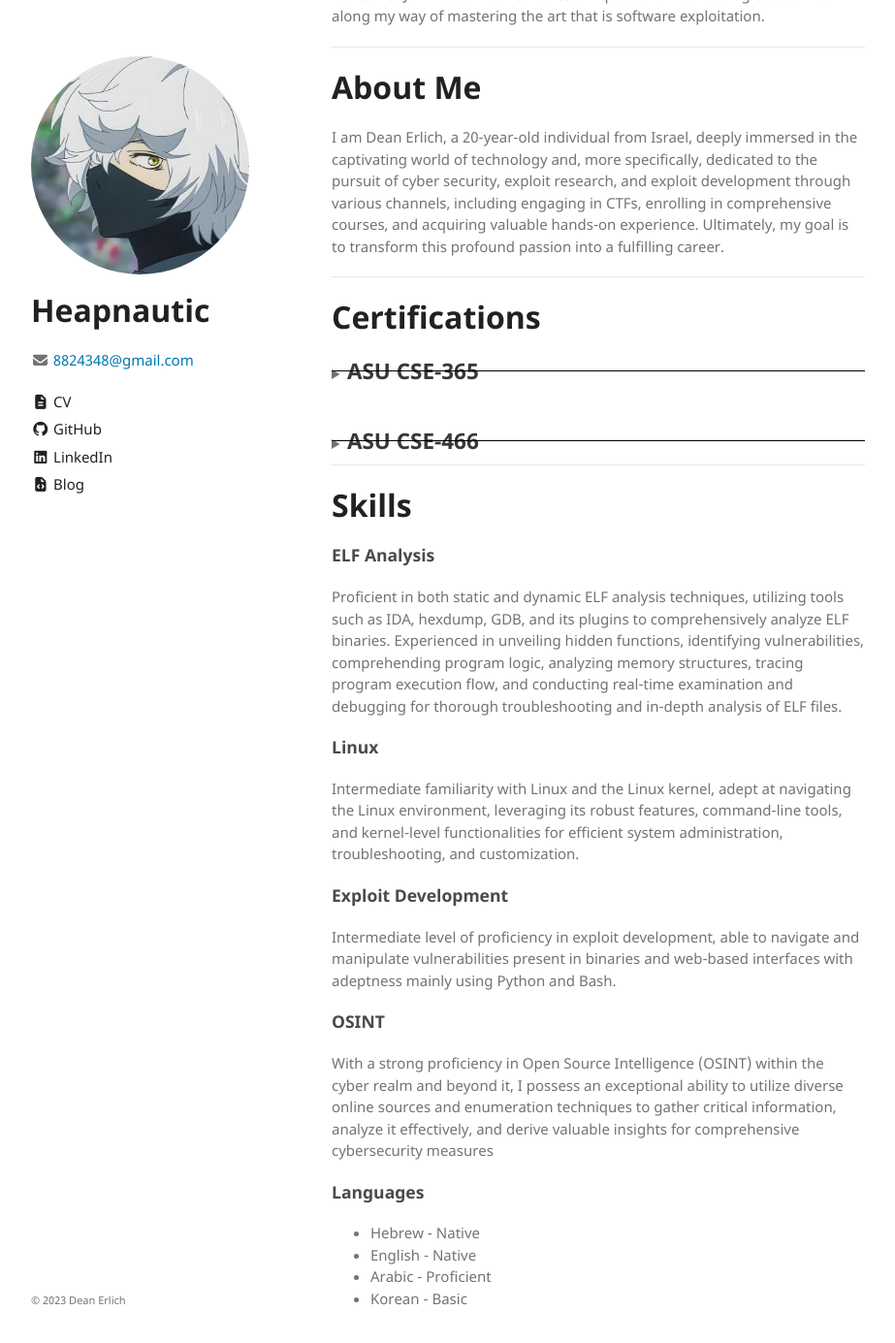
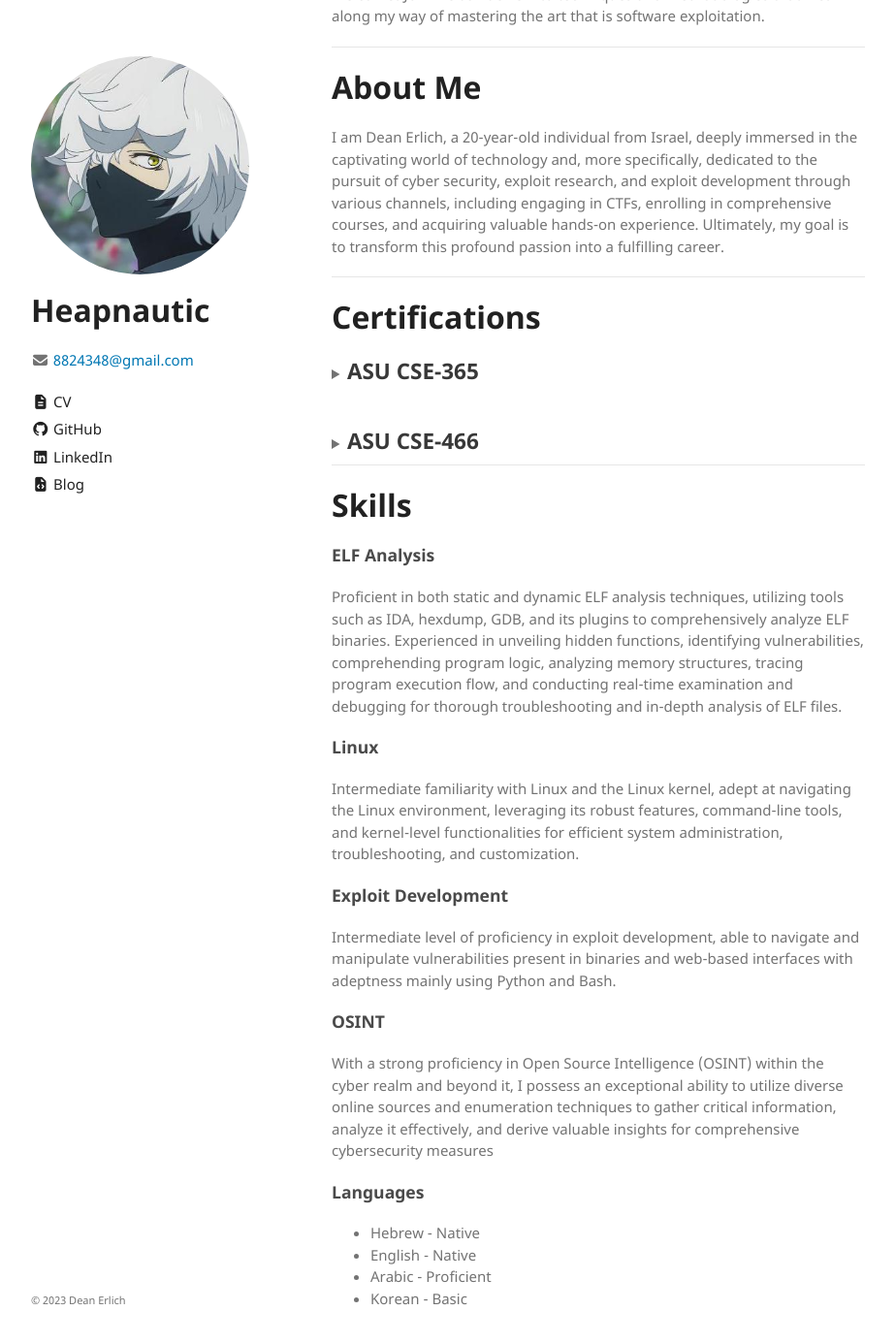
Before and after one commit to ninpwn/ninpwn.github.io, a Jekyll site: the page built from index.md, in a window 1280 px wide and 1400 px high, scrolled down 137 px. Shown: the top 1385 px of the window at 97% size, without its empty margins (178-1101 px from the left). Built offline with Jekyll 4.4.1, drawn with Linux system fonts in a browser that asks for light colours; our own code applies the rules of GitHub Pages for plain Markdown files; part of the change alters nothing that is shown.

Commit message:
Update index.md

```diff
--- a/index.md
+++ b/index.md
@@ -16,66 +16,22 @@ I am Dean Erlich, a 20-year-old individual from Israel, deeply immersed in the c
 
 # Certifications
 
-<style>
-  details {
-    cursor: pointer;
-    overflow: hidden;
-  }
-
-  details summary {
-    position: relative;
-  }
-
-  details summary::after {
-    content: '';
-    position: absolute;
-    top: 50%;
-    left: 0;
-    width: 100%;
-    height: 1px;
-    background-color: #000;
-    transform-origin: center;
-    transition: transform 0.2s ease-in-out;
-  }
-
-  details[open] summary::after {
-    transform: rotate(90deg);
-  }
-
-  details div {
-    max-height: 0;
-    opacity: 0;
-    transition: max-height 0.3s ease-out, opacity 0.3s ease-out;
-    overflow: hidden;
-  }
-
-  details[open] div {
-    max-height: 1000px; /* Adjust this value based on your content */
-    opacity: 1;
-    transition: max-height 0.3s ease-in, opacity 0.3s ease-in;
-  }
-</style>
-
-<details onclick="toggleDetails(this)">
-  <summary><h2 style="margin: 0; display: inline;">ASU CSE-365</h2></summary>
-  <div>
-    <br>
-    <h3>Information Assurance</h3>
-    <p>━━━</p>
-    The course offered an enlightening journey encompassing diverse subjects such as web server construction in x86-64 ASM, reverse engineering, MITM attacks, cryptography, web vulnerabilities, and binary exploitation. ASU's CSE-365 helped me foster a comprehensive understanding of safeguarding digital landscapes.
-  </div>
+<details>
+<summary><h2 style="margin: 0; display: inline;">ASU CSE-365</h2></summary>
+<br>
+<h3>Information Assurance</h3>
+<p>━━━</p>
+The course offered an enlightening journey encompassing diverse subjects such as web server construction in x86-64 ASM, reverse engineering, MITM attacks, cryptography, web vulnerabilities and binary exploitation. ASU's CSE-365 helped me foster a comprehensive understanding of safeguarding digital landscapes.
 </details>
 
 <br>
 
-<details onclick="toggleDetails(this)">
-  <summary><h2 style="margin: 0; display: inline;">ASU CSE-466</h2></summary>
-  <div>
-    <br>
-    <h3>Computer Systems Security</h3>
-    <p>━━━</p>
-    During the course, I have gained comprehensive expertise in the domains of reverse engineering binaries, proficiently crafting shellcodes, adeptly identifying memory errors, and acquiring substantial experience in the art of exploiting software and systems through the strategic utilization of memory primitives.
-  </div>
+<details>
+<summary><h2 style="margin: 0; display: inline;">ASU CSE-466</h2></summary>
+<br>
+<h3>Computer Systems Security</h3>
+<p>━━━</p>
+During the course, I have gained comprehensive expertise in the domains of reverse engineering binaries, proficiently crafting shellcodes, adeptly identifying memory errors, and acquiring substantial experience in the art of exploiting software and systems through the strategic utilization of memory primitives.
 </details>
 
 ---
```
